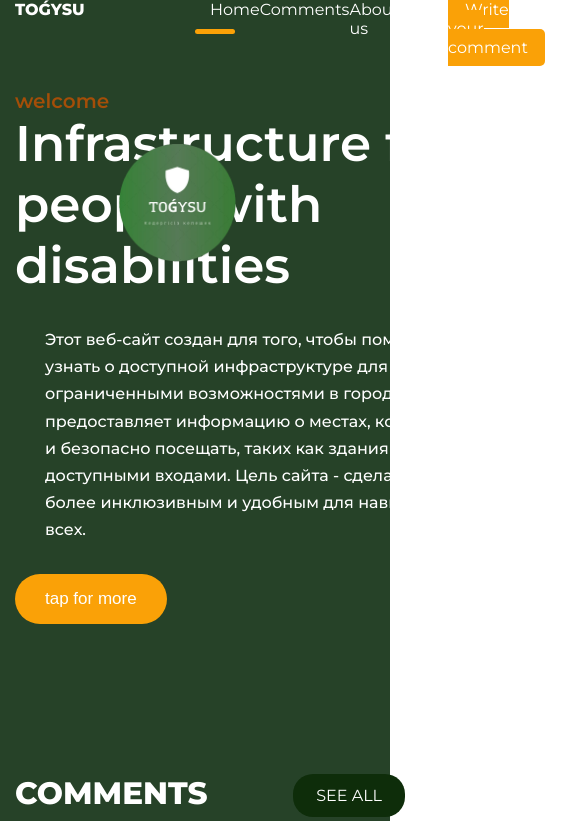
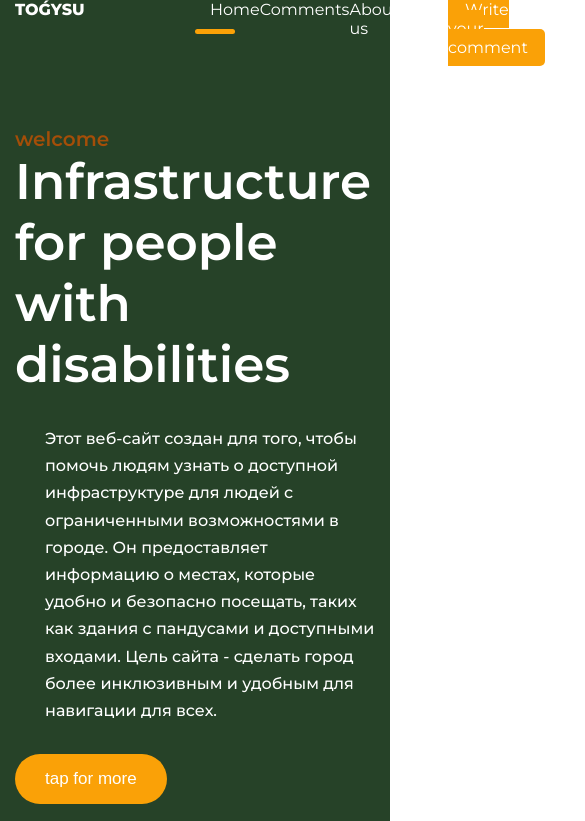
Before and after one commit to bekeshovakk/Togysu, a plain HTML site: page index.html in a window 390 px wide. Shown: the top 821 px of the page, 585 px wide, since content can reach past the window. Drawn offline with Linux system fonts and the light colour scheme.

Commit message:
Update main.css

```diff
--- a/main.css
+++ b/main.css
@@ -1,39 +1,5 @@
 @import url('https://fonts.googleapis.com/css2?family=Montserrat:ital,wght@0,100..900;1,100..900&family=Ubuntu:ital,wght@0,300;0,400;0,500;0,700;1,300;1,400;1,500;1,700&display=swap');
- @media (max-width: 768px) {
-  body {
-    font-size: 14px;
-  }
 
-  .container {
-    max-width: 1400px;
-    width: 100%;
-    margin: 0 auto;
-    padding: 0 15px;
-  }
-
-  img {
-    width: 100%;
-    height: auto;
-  }
-    .hero--info {
-    width: 100%;
-  }
-
-  .hero img {
-    position: static;
-    width: 100%;
-    margin-top: 20px;
-  }
-  .container-trending .games {
-    flex-direction: column;
-    align-items: center;
-  }
-
-  .container-trending .games .block {
-    width: 100%;
-    margin-bottom: 20px;
-  }
-}
 * {
     margin: 0;
     padding: 0;
@@ -49,7 +15,8 @@
 }
 a { text-decoration:none; }
 img {
-    max-width:30%; }
+       max-width: 100%;
+    height: auto; }
 
     .wrapper {
     background: #94d463;
@@ -58,8 +25,8 @@
     }
 
     .container {
-        max-width: 1000px;
-width: 100%;
+      width: 1400px;
+    margin: 0 auto;
         margin: 0 auto;
     }
     header {
@@ -296,3 +263,39 @@
     margin: 5px 20px;
     color:#faa107;
  }
+@media (max-width: 768px) {
+
+  .container {
+    width: 100% !important;
+    padding: 0 15px;
+  }
+
+  .hero {
+    display: flex;
+    flex-direction: column;
+  }
+
+  .hero--info {
+    width: 100% !important;
+  }
+
+  .hero img {
+    position: static !important;
+    width: 100%;
+    margin-top: 20px;
+  }
+
+  .container-trending .games {
+    flex-direction: column;
+    align-items: center;
+  }
+
+  .container-trending .games .block {
+    width: 100%;
+    margin-bottom: 20px;
+  }
+
+  .terms {
+    flex-direction: column;
+  }
+}
```
